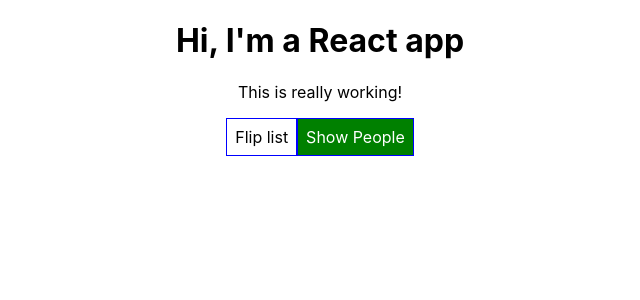
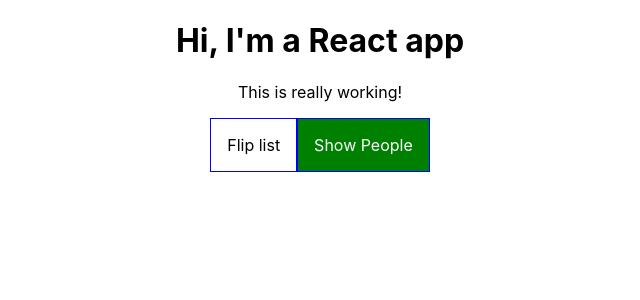
Before and after one commit to jfboismenu/react-course, a React (Create React App) app: page / in a window 1280 px wide. Shown: the top 300 px of the page, without its empty margins (320-960 px from the left). Built offline with nearby package versions, Linux system fonts and the light colour scheme.

Commit message:
using css modules without ejecting, yes!

```diff
--- a/src/App.css
+++ /dev/null
@@ -1,11 +0,0 @@
-.App {
-  text-align: center;
-}
-
-.red {
-    color: red;
-}
-
-.bold {
-    font-weight: bold
-}
--- a/src/App.js
+++ b/src/App.js
@@ -1,5 +1,5 @@
 import React, { Component } from 'react';
-import './App.css';
+import classes from './App.module.css';
 import Person from './Person/Person'
 
 class App extends Component {
@@ -52,22 +52,10 @@ class App extends Component {
     }
 
     render() {
-        const style = {
-            backgroundColor: 'white',
-            font: 'inherit',
-            border: '1px solid blue',
-            padding: '8px',
-            cursor: 'pointer',
-        }
-        const show_style = {
-            backgroundColor: 'green',
-            font: 'inherit',
-            border: '1px solid blue',
-            color: 'white',
-            padding: '8px',
-            cursor: 'pointer'
-        }
         let people_elements = null;
+
+        let btnClass = classes.Person;
+
         if (this.state.show_people) {
             const people = this.state.flip_list ? [...this.state.people].reverse() : this.state.people;
             people_elements = (
@@ -87,31 +75,28 @@ class App extends Component {
                     }
                 </div>
             )
+            btnClass = classes.RedPerson;
         }
 
-        let classes = []
+        let text_classes = []
         if (this.state.people.length < 3) {
-            classes.push('red')
+            text_classes.push(classes.red)
         }
         if (this.state.people.length < 2) {
-            classes.push('bold')
+            text_classes.push(classes.bold)
         }
-        classes = classes.join(' ')
+        text_classes = text_classes.join(' ')
 
-        if (this.state.show_people) {
-            show_style.backgroundColor = 'red';
-        }
 
         return (
-            <div className="App">
+            <div className={classes.App}>
                 <h1>Hi, I'm a React app</h1>
-                <p className={classes}>This is really working!</p>
+                <p className={classes.FlipButton}>This is really working!</p>
                 <button
-                    style={style}
                     onClick={this.flipList}>Flip list
                 </button>
                 <button
-                    style={show_style}
+                    className={btnClass}
                     onClick={this.togglePeopleHandler}>{this.state.show_people ? "Hide People": "Show People"}
                 </button>
                 {people_elements}
--- /dev/null
+++ b/src/App.module.css
@@ -0,0 +1,42 @@
+.App {
+  text-align: center;
+}
+
+.red {
+    color: red;
+}
+
+.bold {
+    font-weight: bold
+}
+
+.App button {
+    border: 1px solid blue;
+    padding: 16px;
+    background-color: white;
+    font: inherit;
+    color: black;
+    cursor: pointer;
+}
+
+.App button.FlipButton {
+}
+
+.App button.Person {
+    background-color: green;
+    color: white;
+}
+
+.App button.Person:hover {
+    background-color: lightgreen;
+    color: black;
+}
+
+.App button.RedPerson {
+    background-color: red;
+}
+
+.App button.RedPerson:hover {
+    background-color: salmon;
+    color: black;
+}
--- a/src/Person/Person.js
+++ b/src/Person/Person.js
@@ -1,9 +1,9 @@
 import React from 'react';
-import './Person.css';
+import classes from './Person.module.css';
 
 const person = (props) => {
     return (
-        <div className="Person">
+        <div className={classes.Person}>
             <p>{props.name} is {props.age} years old. </p>
             <p>{props.children}</p>
             <input type="text" onChange={props.changed} value={props.name}/>
--- a/src/Person/Person.css
+++ b/src/Person/Person.module.css
@@ -6,3 +6,9 @@
     padding: 16px;
     text-align: center;
 }
+
+@media (min-width: 500px) {
+    .Person {
+        width: 450px;
+    }
+}
```
